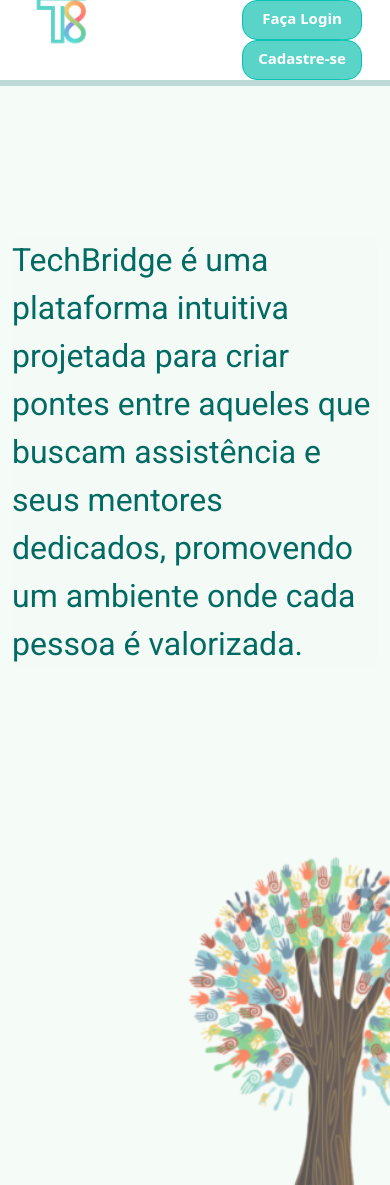
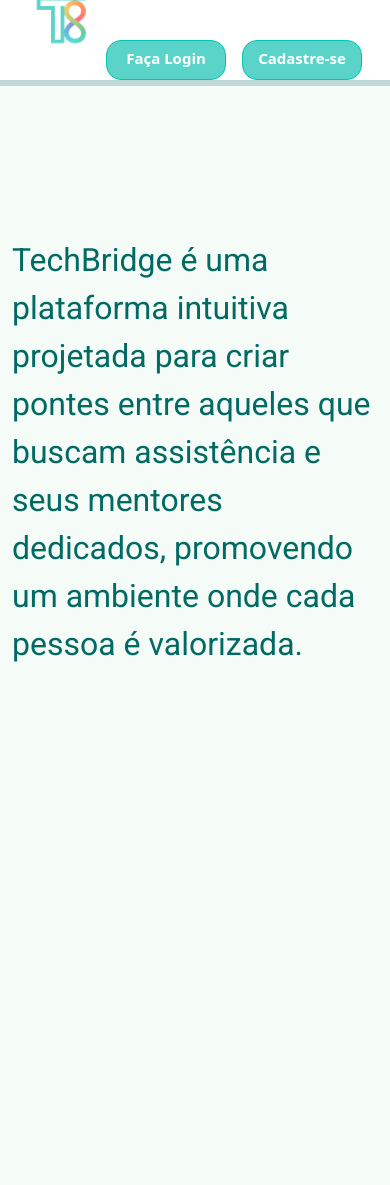
Before and after one commit to LiviaBrito7/techbridge, a PHP site: page /src/index.html in a window 390 px wide; the page is wider, and only the part inside the window is pictured. After the commit the page ends 662 px from the top of that part, so only its background shows below. Run offline with PHP 8.4, Linux system fonts and the light colour scheme.

Commit message:
improving the index

```diff
--- a/src/index.html
+++ b/src/index.html
@@ -16,8 +16,8 @@
               <div class="col">
                   <a class="navbar-brand" href="#"><img src="../img/logo-t8.png" alt="logo TechBridge" srcset="" class="logo"></a>
               </div>
-              <div class="col">
-                  <ul class="nav justify-content-end">
+              <div class="col-md-auto">
+                <ul class="nav justify-content-md-end justify-content-end">
                     <li class="nav-item">
                         <a class="btn btn-primary btn-screen1" href="#" role="button">Faça Login</a>
                     </li>
--- a/src/styles.css
+++ b/src/styles.css
@@ -4,6 +4,7 @@
     height: 100vh;
     width: 100vw;
     overflow: hidden;
+    position: fixed;
 }
 .logo {
     width: 40px;
```
Lines whose indentation alone changed are shown as unchanged.
